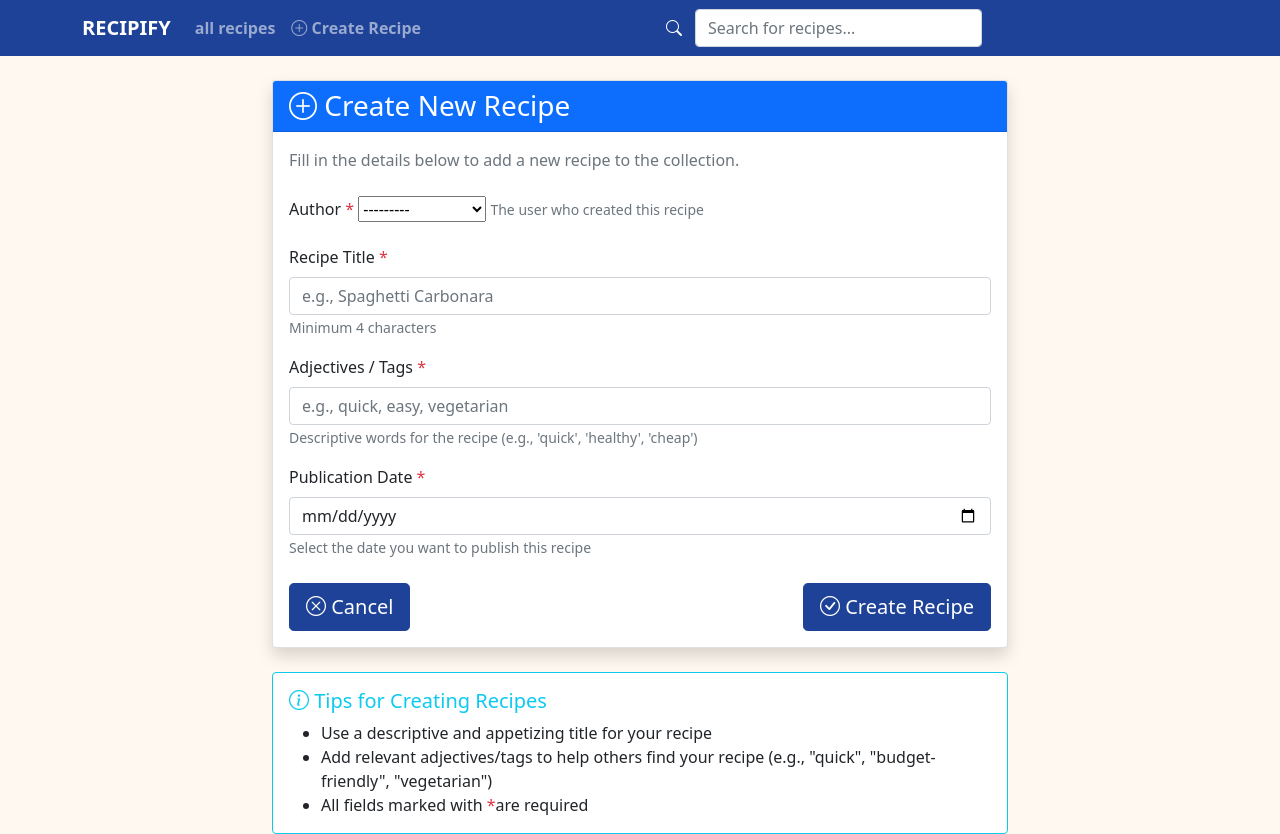
After one commit to catechew/flax_6_2025, a Django app: template recipes/templates/create_recipe.html in a window 1280 px wide. The commit adds this page. Run offline with Django 5.2, Linux system fonts and the light colour scheme; the template is opened without the code that fills it: values that come from a table or form of the project are taken from there, others are empty; data comes from the database, SQL or seed files in the repository; parts of the project's set-up code (start-up, migrations or seed data) failed here and were passed over; some libraries are stand-ins or nearby versions.

Commit message:
Add create_recipes.html for create recipes UI and add path to urls.py

```diff
--- /dev/null
+++ b/recipes/templates/create_recipe.html
@@ -0,0 +1,143 @@
+{% extends 'base_content.html' %}
+{% block content %}
+<div class="container mt-4">
+    <div class="row justify-content-center">
+      <div class="col-md-8">
+        <div class="card shadow">
+          <div class="card-header bg-primary text-white">
+            <h3 class="mb-0">
+              <i class="bi bi-plus-circle"></i> Create New Recipe
+            </h3>
+          </div>
+          <div class="card-body">
+            <p class="text-muted mb-4">
+              Fill in the details below to add a new recipe to the collection.
+            </p>
+
+            <form method="POST" novalidate>
+              {% csrf_token %}
+
+              {# Display non-field errors (general form errors) #}
+              {% if form.non_field_errors %}
+                <div class="alert alert-danger" role="alert">
+                  {{ form.non_field_errors }}
+                </div>
+              {% endif %}
+
+              {# Author Field #}
+              <div class="mb-3">
+                <label for="{{ form.author.id_for_label }}" class="form-label">
+                  Author <span class="text-danger">*</span>
+                </label>
+                {{ form.author }}
+                {% if form.author.errors %}
+                  <div class="invalid-feedback d-block">
+                    {{ form.author.errors }}
+                  </div>
+                {% endif %}
+                {% if form.author.help_text %}
+                  <small class="form-text text-muted">{{ form.author.help_text }}</small>
+                {% endif %}
+              </div>
+
+              {# Title Field #}
+              <div class="mb-3">
+                <label for="{{ form.title.id_for_label }}" class="form-label">
+                  Recipe Title <span class="text-danger">*</span>
+                </label>
+                <input
+                  type="text"
+                  name="{{ form.title.name }}"
+                  class="form-control {% if form.title.errors %}is-invalid{% endif %}"
+                  id="{{ form.title.id_for_label }}"
+                  value="{{ form.title.value|default:'' }}"
+                  placeholder="e.g., Spaghetti Carbonara"
+                  maxlength="255"
+                  required
+                >
+                {% if form.title.errors %}
+                  <div class="invalid-feedback">
+                    {{ form.title.errors }}
+                  </div>
+                {% endif %}
+                <small class="form-text text-muted">Minimum 4 characters</small>
+              </div>
+
+              {# Adjectives Field #}
+              <div class="mb-3">
+                <label for="{{ form.adjectives.id_for_label }}" class="form-label">
+                  Adjectives / Tags <span class="text-danger">*</span>
+                </label>
+                <input
+                  type="text"
+                  name="{{ form.adjectives.name }}"
+                  class="form-control {% if form.adjectives.errors %}is-invalid{% endif %}"
+                  id="{{ form.adjectives.id_for_label }}"
+                  value="{{ form.adjectives.value|default:'' }}"
+                  placeholder="e.g., quick, easy, vegetarian"
+                  maxlength="255"
+                  required
+                >
+                {% if form.adjectives.errors %}
+                  <div class="invalid-feedback">
+                    {{ form.adjectives.errors }}
+                  </div>
+                {% endif %}
+                {% if form.adjectives.help_text %}
+                  <small class="form-text text-muted">{{ form.adjectives.help_text }}</small>
+                {% else %}
+                  <small class="form-text text-muted">Describe the recipe with keywords (minimum 4 characters)</small>
+                {% endif %}
+              </div>
+
+              {# Publication Date Field #}
+              <div class="mb-4">
+                <label for="{{ form.publication_date.id_for_label }}" class="form-label">
+                  Publication Date <span class="text-danger">*</span>
+                </label>
+                <input
+                  type="date"
+                  name="{{ form.publication_date.name }}"
+                  class="form-control {% if form.publication_date.errors %}is-invalid{% endif %}"
+                  id="{{ form.publication_date.id_for_label }}"
+                  value="{{ form.publication_date.value|default:'' }}"
+                  required
+                >
+                {% if form.publication_date.errors %}
+                  <div class="invalid-feedback">
+                    {{ form.publication_date.errors }}
+                  </div>
+                {% endif %}
+                <small class="form-text text-muted">Select the date you want to publish this recipe</small>
+              </div>
+
+              {# Form Buttons #}
+              <div class="d-flex justify-content-between align-items-center">
+                <a href="{% url 'all_recipes' %}" class="btn btn-secondary btn-lg">
+                  <i class="bi bi-x-circle"></i> Cancel
+                </a>
+                <button type="submit" class="btn btn-primary btn-lg">
+                  <i class="bi bi-check-circle"></i> Create Recipe
+                </button>
+              </div>
+            </form>
+          </div>
+        </div>
+
+        {# Help Section #}
+        <div class="card mt-4 border-info">
+          <div class="card-body">
+            <h5 class="card-title text-info">
+              <i class="bi bi-info-circle"></i> Tips for Creating Recipes
+            </h5>
+            <ul class="mb-0">
+              <li>Use a descriptive and appetizing title for your recipe</li>
+              <li>Add relevant adjectives/tags to help others find your recipe (e.g., "quick", "budget-friendly", "vegetarian")</li>
+              <li>All fields marked with <span class="text-danger">*</span>are required</li>
+            </ul>
+          </div>
+        </div>
+      </div>
+    </div>
+  </div>
+{% endblock %}
--- a/recipes/templates/partials/navbar.html
+++ b/recipes/templates/partials/navbar.html
@@ -15,7 +15,14 @@
             <b>all recipes</b>
           </a>
         </li>
+        <!-- Link to create recipes -->
+        <li class="nav-item">
+          <a class="nav-link" href="{% url 'create_recipe' %}">
+            <b><i class="bi bi-plus-circle"></i> Create Recipe</b>
+          </a>
+        </li>
       </ul>
+
 
       <!-- Search bar -->
       <form class="d-flex mx-auto col-lg-4">
--- a/recipify/urls.py
+++ b/recipify/urls.py
@@ -30,6 +30,7 @@ urlpatterns = [
     path('profile/', views.ProfileUpdateView.as_view(), name='profile'),
     path('sign_up/', views.SignUpView.as_view(), name='sign_up'),
     path('all_recipes/', views.all_recipes, name='all_recipes'),
-    path('recipe/<int:recipe_id>', views.recipe_detail, name='recipe_detail'),
+    path('recipe/<int:recipe_id>', views.get_recipe, name='get_recipe'),
+    path('create_recipe/', views.CreateRecipeView.as_view(), name='create_recipe'),
 ]
 urlpatterns += static(settings.STATIC_URL, document_root=settings.STATIC_ROOT)
```
Also changed, not shown: recipes/templates/all_recipes.html (+43 -26 lines).
